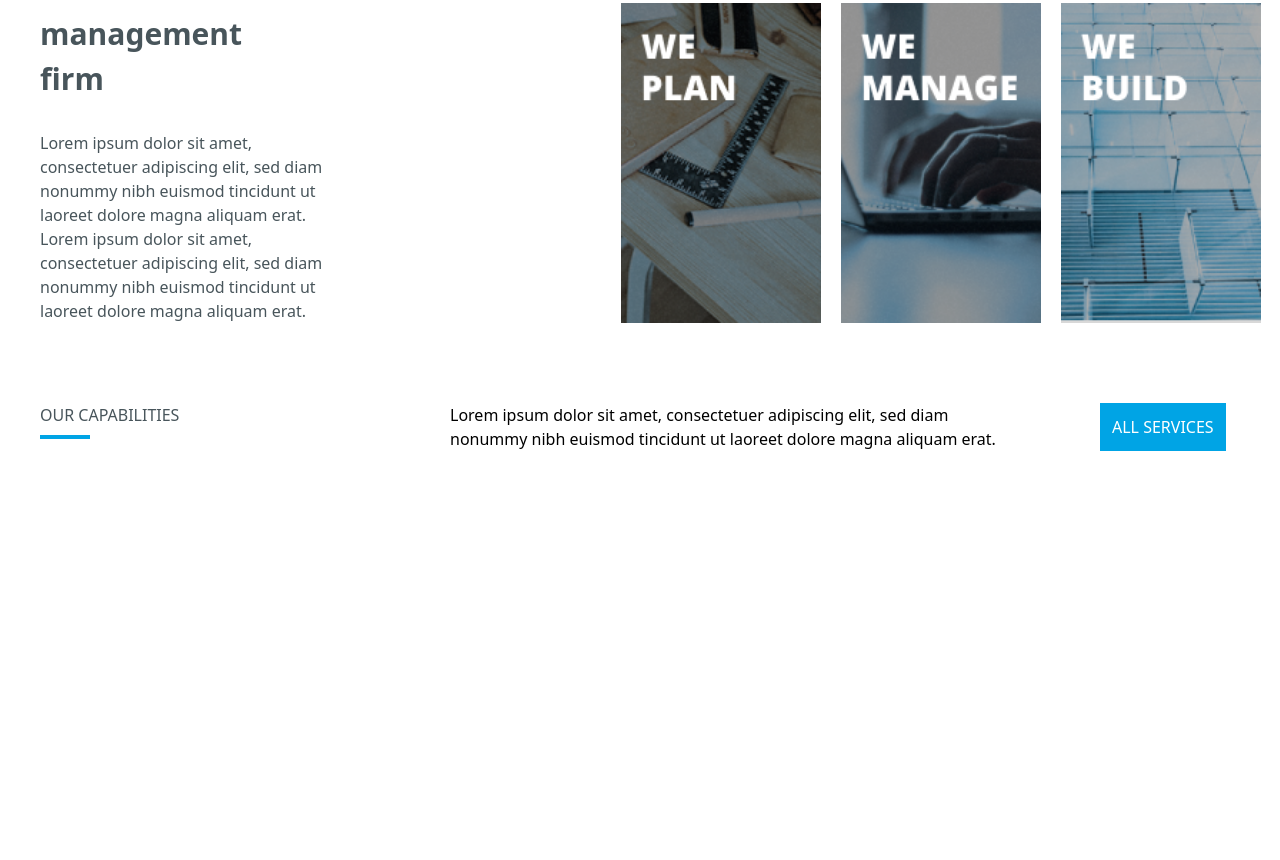
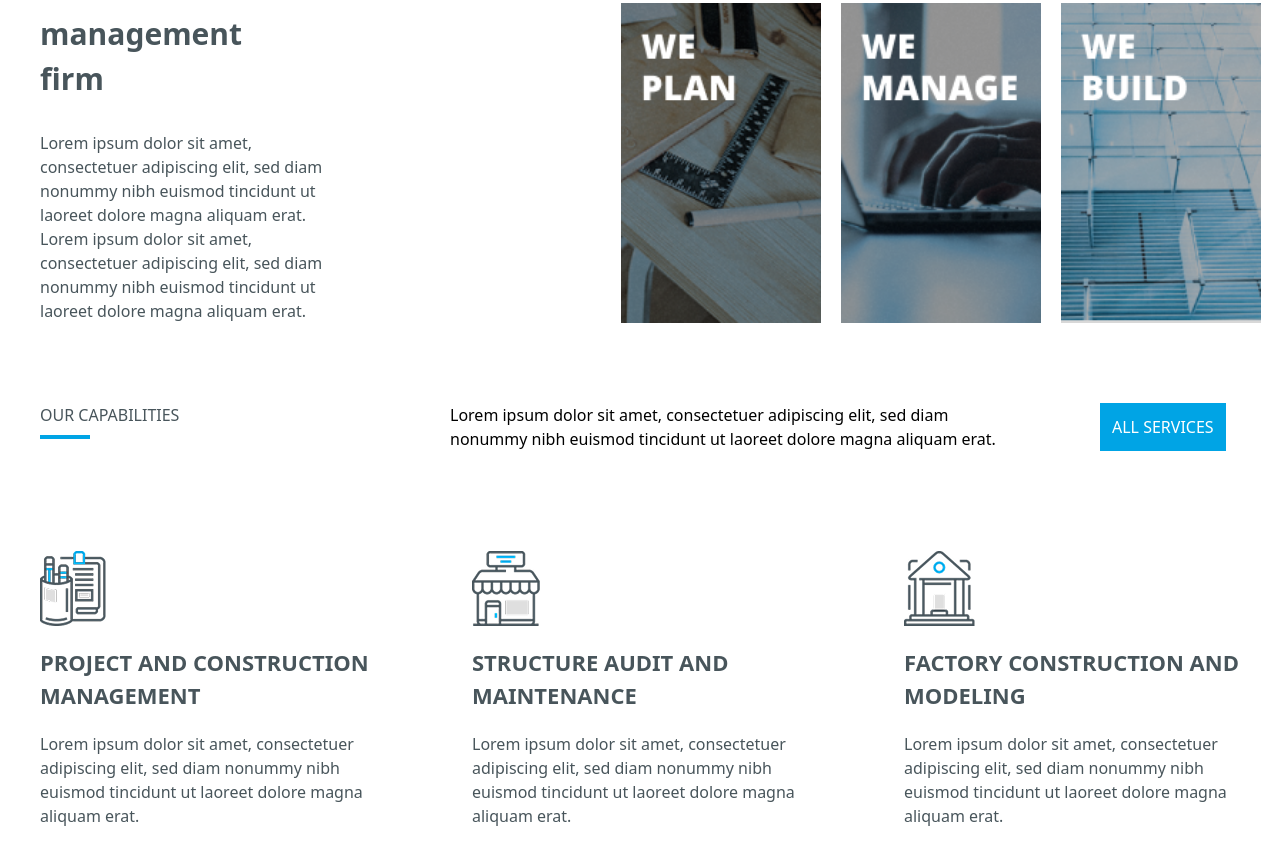
Before and after one commit to hakimovvvm/home-work-2, a website: page src/index.html in a window 1280 px wide. Shown: the part 1265-2125 px from the top of the page. Before the commit the page ends 1956 px from the top, so only its background shows below. Drawn offline with Linux system fonts and the light colour scheme.

Commit message:
add articles

```diff
--- a/src/index.html
+++ b/src/index.html
@@ -60,13 +60,14 @@
             </div>
         </section>
 
-        <section class="flex flex-col gap-[80px] py-[80px]">
+        <section class="flex flex-col gap-[100px] py-[80px]">
             <aside class="flex gap-[50px]">
                 <div class="flex flex-col items-start gap-2 w-[30%]">
                     <h2 class="text-[#48555B]">OUR CAPABILITIES</h2>
                     <div class="bg-[#00A4E5] w-[50px] h-[0.5vh]"></div>
                 </div>
-                <p class="w-[50%]">Lorem ipsum dolor sit amet, consectetuer adipiscing elit, sed diam <br>nonummy nibh euismod tincidunt ut
+                <p class="w-[50%]">Lorem ipsum dolor sit amet, consectetuer adipiscing elit, sed diam <br>nonummy nibh
+                    euismod tincidunt ut
                     laoreet dolore magna aliquam erat.
                 </p>
                 <button class="text-white bg-[#00A4E5] p-3">
@@ -74,11 +75,30 @@
                 </button>
             </aside>
 
-            <aside>
-                <article class="">
-                    <img src="" alt="">
-                    <h3></h3>
-                    <p></p>
+            <aside class="flex justify-between">
+                <article class="w-[28%] flex flex-col gap-5 items-start">
+                    <img src="../Bitmap.png" alt="">
+                    <h3 class="text-[#48555B] font-bold text-[22px]">PROJECT AND CONSTRUCTION MANAGEMENT</h3>
+                    <p class="text-[#48555B]">Lorem ipsum dolor sit amet, consectetuer adipiscing elit, sed diam nonummy
+                        nibh euismod tincidunt
+                        ut laoreet dolore magna aliquam erat.
+                    </p>
+                </article>
+
+                <article class="w-[28%] flex flex-col gap-5 items-start">
+                    <img src="../Bitmap (1).png" alt="">
+                    <h3 class="text-[#48555B] font-bold text-[22px]">STRUCTURE AUDIT AND MAINTENANCE</h3>
+                    <p class="text-[#48555B]">Lorem ipsum dolor sit amet, consectetuer adipiscing elit, sed diam nonummy
+                        nibh euismod tincidunt ut laoreet dolore magna aliquam erat.
+                    </p>
+                </article>
+
+                <article class="w-[28%] flex flex-col gap-5 items-start">
+                    <img src="../Bitmap (2).png" alt="">
+                    <h3 class="text-[#48555B] font-bold text-[22px]">FACTORY CONSTRUCTION AND MODELING</h3>
+                    <p class="text-[#48555B]">Lorem ipsum dolor sit amet, consectetuer adipiscing elit, sed diam nonummy
+                        nibh euismod tincidunt ut laoreet dolore magna aliquam erat.
+                    </p>
                 </article>
             </aside>
         </section>
```
Also changed, not shown: Bitmap (1).png (added), Bitmap (2).png (added), Bitmap.png (added), src/output.css.
